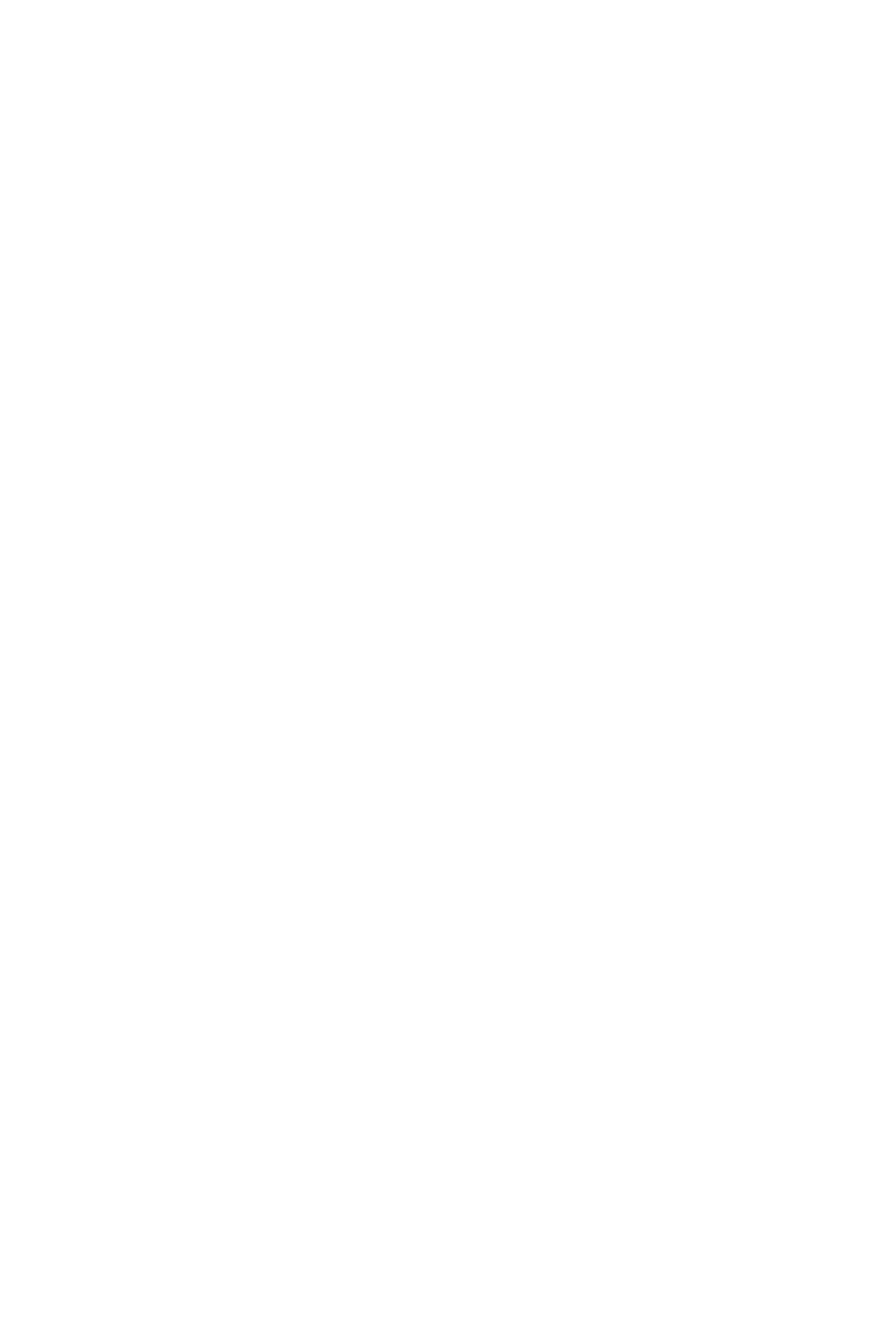
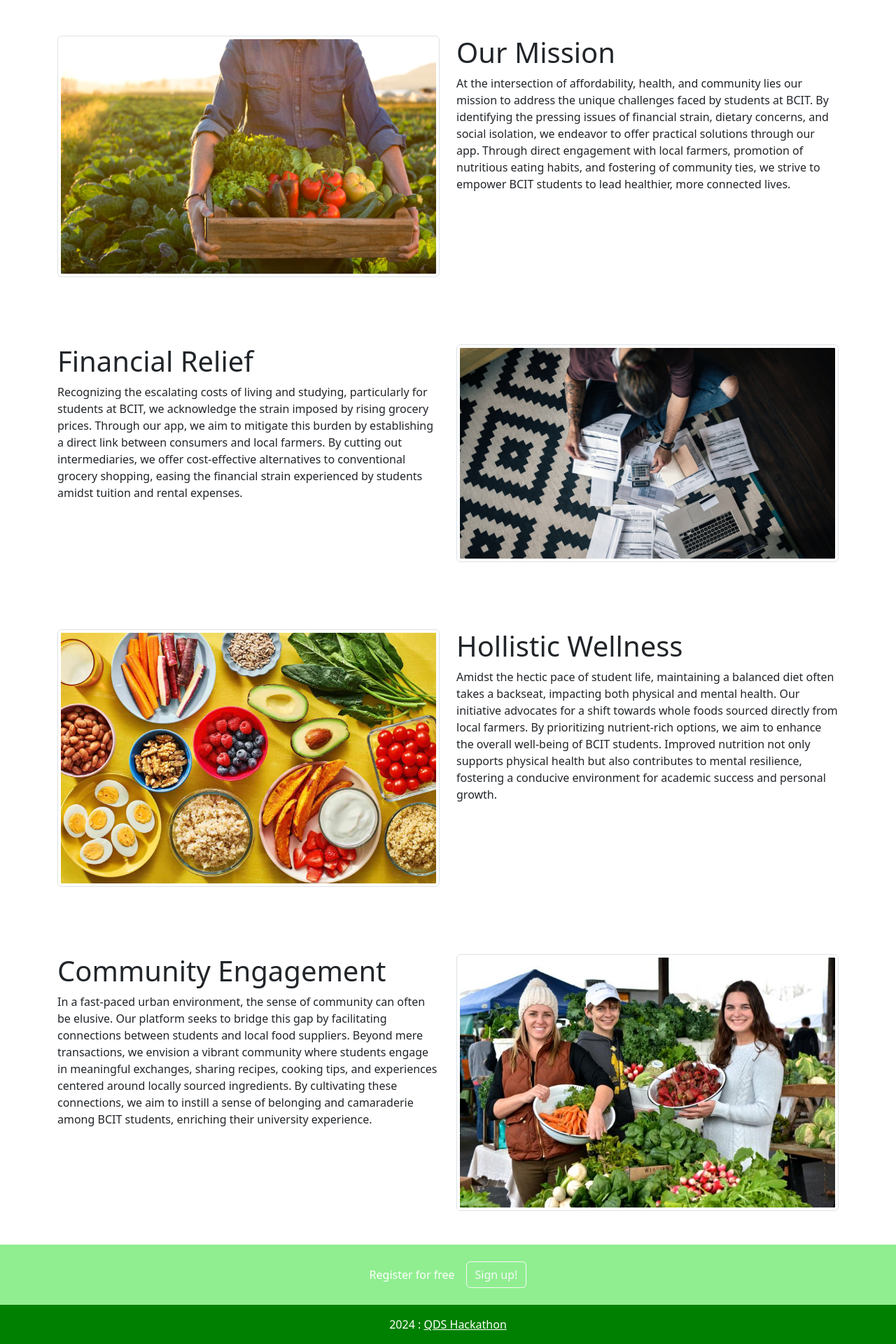
Before and after one commit to kamalkdolikay/Organica, an Angular app in the folder frontend/: page / in a window 1280 px wide. Shown: the part 323-2243 px from the top of the page at 70% size. Before the commit the page ends 800 px from the top, so only its background shows below. Built offline with nearby package versions, Linux system fonts and the light colour scheme.

Commit message:
home page body and footer

```diff
--- a/frontend/src/app/components/home/home.component.css
+++ b/frontend/src/app/components/home/home.component.css
@@ -6,3 +6,26 @@ body {
 .navbar-toggler {
     border: none;
 }
+
+header, section {
+    background-color: white;
+    position: sticky;
+    position: -webkit-sticky;
+}
+
+header {
+    top: 0;
+}
+
+section {
+    top: 0;
+}
+
+footer {
+    background-color: lightgreen;
+    color: white;
+}
+
+.footer-footer {
+    background-color: green;
+}
--- a/frontend/src/app/components/home/home.component.html
+++ b/frontend/src/app/components/home/home.component.html
@@ -11,3 +11,83 @@
         </div>
     </div>
 </nav>
+
+<header class="py-3">
+    <div class="text-center my-5">
+      <p class="text-black fs-5 mb-0">Welcome to</p>
+      <h1 class="text-black fs-1 fw-bolder">Farm 2 Plate</h1>
+      <button class="btn btn-primary">Browse Products</button>
+    </div>
+  </header>
+
+  <section class="py-5">
+    <div class="container">
+      <div class="row">
+        <div class="col-lg">
+          <img src="assets/images/farmerHoldingProduce.jpg" class="img-thumbnail img-fluid"/>
+        </div>
+        <div class="col-lg">
+          <h1>Our Mission</h1>
+          <p>At the intersection of affordability, health, and community lies our mission to address the unique challenges faced by students at BCIT. By identifying the pressing issues of financial strain, dietary concerns, and social isolation, we endeavor to offer practical solutions through our app. Through direct engagement with local farmers, promotion of nutritious eating habits, and fostering of community ties, we strive to empower BCIT students to lead healthier, more connected lives.</p>
+        </div>
+      </div>
+    </div>
+  </section>
+
+  <section class="py-5">
+    <div class="container">
+      <div class="row">
+        <div class="col-lg">
+          <h1>Financial Relief</h1>
+          <p>Recognizing the escalating costs of living and studying, particularly for students at BCIT, we acknowledge the strain imposed by rising grocery prices. Through our app, we aim to mitigate this burden by establishing a direct link between consumers and local farmers. By cutting out intermediaries, we offer cost-effective alternatives to conventional grocery shopping, easing the financial strain experienced by students amidst tuition and rental expenses.</p>
+        </div>
+        <div class="col-lg">
+          <img src="assets/images/studentBills.jpg" class="img-thumbnail img-fluid"/>
+        </div>
+      </div>
+    </div>
+  </section>
+
+  <section class="py-5">
+    <div class="container">
+      <div class="row">
+        <div class="col-lg">
+          <img src="assets/images/healthyFoods.jpg" class="img-thumbnail img-fluid"/>
+        </div>
+        <div class="col-lg">
+          <h1>Hollistic Wellness</h1>
+          <p>Amidst the hectic pace of student life, maintaining a balanced diet often takes a backseat, impacting both physical and mental health. Our initiative advocates for a shift towards whole foods sourced directly from local farmers. By prioritizing nutrient-rich options, we aim to enhance the overall well-being of BCIT students. Improved nutrition not only supports physical health but also contributes to mental resilience, fostering a conducive environment for academic success and personal growth.</p>
+        </div>
+      </div>
+    </div>
+  </section>
+
+  <section class="py-5">
+    <div class="container">
+      <div class="row">
+        <div class="col-sm">
+          <h1>Community Engagement</h1>
+          <p>In a fast-paced urban environment, the sense of community can often be elusive. Our platform seeks to bridge this gap by facilitating connections between students and local food suppliers. Beyond mere transactions, we envision a vibrant community where students engage in meaningful exchanges, sharing recipes, cooking tips, and experiences centered around locally sourced ingredients. By cultivating these connections, we aim to instill a sense of belonging and camaraderie among BCIT students, enriching their university experience.</p>
+        </div>
+        <div class="col-lg">
+          <img src="assets/images/communityProduce.jpg" class="img-thumbnail img-fluid"/>
+        </div>
+      </div>
+    </div>
+  </section>
+
+  <footer class="text-center">
+    <div class="py-4 d-flex justify-content-center align-items-center">
+      <span class="me-3">Register for free</span>
+      <button type="button" class="btn btn-outline-light btn-rounded">
+        Sign up!
+      </button>
+    </div>
+
+    <div class="text-center py-3 footer-footer">
+      2024 :
+      <a class="text-white" href="https://qds-hacks-2024.devpost.com/?ref_content=default&ref_feature=challenge&ref_medium=portfolio">
+        QDS Hackathon
+      </a>
+    </div>
+  </footer>
--- a/frontend/src/app/components/home/home.component.ts
+++ b/frontend/src/app/components/home/home.component.ts
@@ -16,7 +16,6 @@ export class HomeComponent implements OnInit {
 
   ngOnInit(): void {
     let token = this.authService.loadToken()
-    console.log("token", token);
     if(token) {
       this.isLogin = true
      } else {
```
